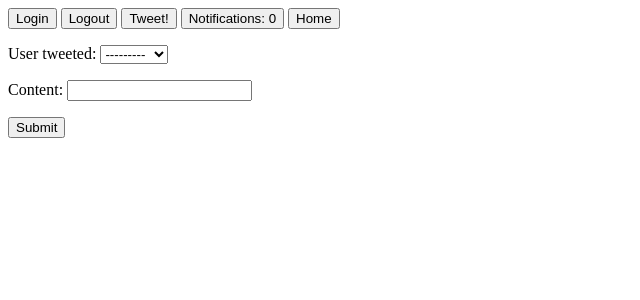
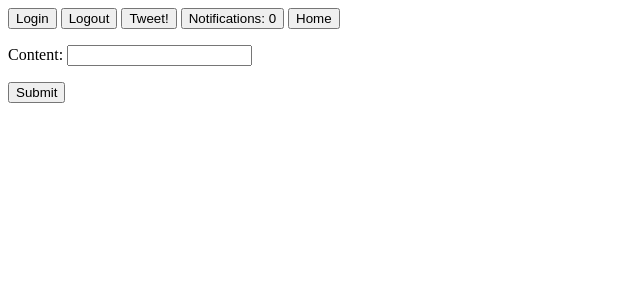
Before and after one commit to CedricMul/a_twitter_clone, a Django app: page /make_tweet/ in a window 1280 px wide. Shown: the top 300 px of the page, without its empty margins (0-640 px from the left). Run offline with Django 3.2, Linux system fonts and the light colour scheme; a user stored in the database is signed in; data comes from the database, SQL or seed files in the repository; data that the repository does not hold is empty.

Commit message:
Totally completed now

```diff
--- a/authentication/views.py
+++ b/authentication/views.py
@@ -50,7 +50,8 @@ def home_view(request):
         follow_int = len(following) - 1
         # Remember to add User to own follow list
         posts = Tweet.objects.filter(user_tweeted__in=following).order_by('-date_and_time')
-        notes = Notification.objects.filter(notify_user=current_user.id).count()
+        notes = Notification.objects.filter(notify_user=current_user
+        ).filter(is_seen=False).count()
         return render(
             request,
             'homepage.html',
--- a/notification/models.py
+++ b/notification/models.py
@@ -3,7 +3,10 @@ from twitteruser.models import MyTwitterUser
 from tweet.models import Tweet
 
 class Notification(models.Model):
-    notify_user = models.IntegerField()
+    notify_user = models.ForeignKey(
+        MyTwitterUser,
+        on_delete=models.CASCADE
+    )
     tweet = models.ForeignKey(
         Tweet,
         on_delete=models.CASCADE
--- a/notification/templates/notification.html
+++ b/notification/templates/notification.html
@@ -5,9 +5,7 @@
 <a href="/"><button>Home</button></a>
 <a href="/profile/"><button>Profile</button></a>
 
-{{ notifications }}
 {% for n in notifications %}
-    {{ n }}
     <h6>
         {{ n.tweet.tweeted_by.username }} mentioned you in
         a <a href="/tweet_detail/{{ n.tweet.id }}/">tweet!</a>
--- a/tweet/forms.py
+++ b/tweet/forms.py
@@ -6,7 +6,7 @@ class PostTweetForm(forms.ModelForm):
     class Meta:
         model = Tweet
         fields = [
-            'user_tweeted',
+            #'user_tweeted',
             'content',
             #'date_and_time'
         ]
--- a/tweet/reg_helper.py
+++ b/tweet/reg_helper.py
@@ -5,11 +5,11 @@ import re
 def read_reggie(string_content):
     # Starts with single '@', followed by multiple letters until
     # another character/space (maybe add numbers?)
-    rex = r"[@]([a-zA_Z]*)"
+    rex = r"@(\w+)"
     prex = re.compile(rex)
-    regged = prex.match(string_content)
+    regged = prex.findall(string_content)
     # If it captured a name in the grouping it returns a name string
     if regged:
-        return regged.group(1)
+        return regged
     else:
         return False
--- a/tweet/views.py
+++ b/tweet/views.py
@@ -14,7 +14,7 @@ from twitteruser.models import MyTwitterUser
 def post_tweet_view(request):
     if request.user.is_authenticated:
         current_user = request.user
-        notes = len(Notification.objects.filter(notify_user=current_user.id))
+        notes = len(Notification.objects.filter(notify_user=current_user).filter(is_seen=False))
     else:
         notes = 0
     if request.method == "POST":
@@ -22,7 +22,7 @@ def post_tweet_view(request):
         if form.is_valid():
             data = form.cleaned_data
             new_tweet = Tweet(
-                user_tweeted=data.get('user_tweeted'),
+                user_tweeted=current_user,
                 content=data.get('content'),
                 #date_and_time=data.get('date_and_time')
             )
@@ -32,21 +32,23 @@ def post_tweet_view(request):
             if notify:
                 # Gets user being "@" @ by the username in the mention
                 #note_user = MyTwitterUser.objects.get(username=notify)
-                Notification.objects.create(
-                    # Attributes user
-                    notify_user=MyTwitterUser.objects.get(username=notify).id,
-                    # Gets tweet obj
-                    tweet=new_tweet,
-                    is_seen=False
-                ).save()
+                for name in notify:
+                    Notification.objects.create(
+                        # Attributes user
+                        notify_user=MyTwitterUser.objects.get(username=name),
+                        # Gets tweet obj
+                        tweet=new_tweet,
+                        is_seen=False
+                    )
             return HttpResponseRedirect(reverse('home'))
     form = PostTweetForm()
     return render(request, 'tweet_form.html', {'form': form, 'notes': notes})
 
 def tweet_detail_view(request, id):
-    if request.user:
+    if request.user.is_authenticated:
         current_user = request.user
-        notes = Notification.objects.filter(notify_user=current_user.id).count()
+        notes = Notification.objects.filter(notify_user=current_user
+        ).filter(is_seen=False).count()
     else:
         notes = 0
     tweet = Tweet.objects.get(id=id)
--- a/twitteruser/views.py
+++ b/twitteruser/views.py
@@ -9,7 +9,8 @@ def user_detail_view(request, id):
     if request.user:
         current_user = request.user
         # Gets number of notifications for current user
-        notes = len(Notification.objects.filter(notify_user=current_user.id))
+        notes = len(Notification.objects.filter(notify_user=current_user
+        ).filter(is_seen=False))
     else:
         current_user = None
         notes = 0
@@ -34,7 +35,8 @@ def user_profile_view(request):
     current_user = request.user
     posts = Tweet.objects.filter(user_tweeted=current_user)
     post_count = len(posts)
-    notes = Notification.objects.filter(notify_user=current_user.id).count()
+    notes = Notification.objects.filter(notify_user=current_user
+    ).filter(is_seen=False).count()
     follow_int = current_user.following.count() - 1
     return render(
         request,
```
Also changed, not shown: notification/views.py (+7 -7 lines), db.sqlite3, notification/migrations/0002_auto_20200908_1427.py (added).
